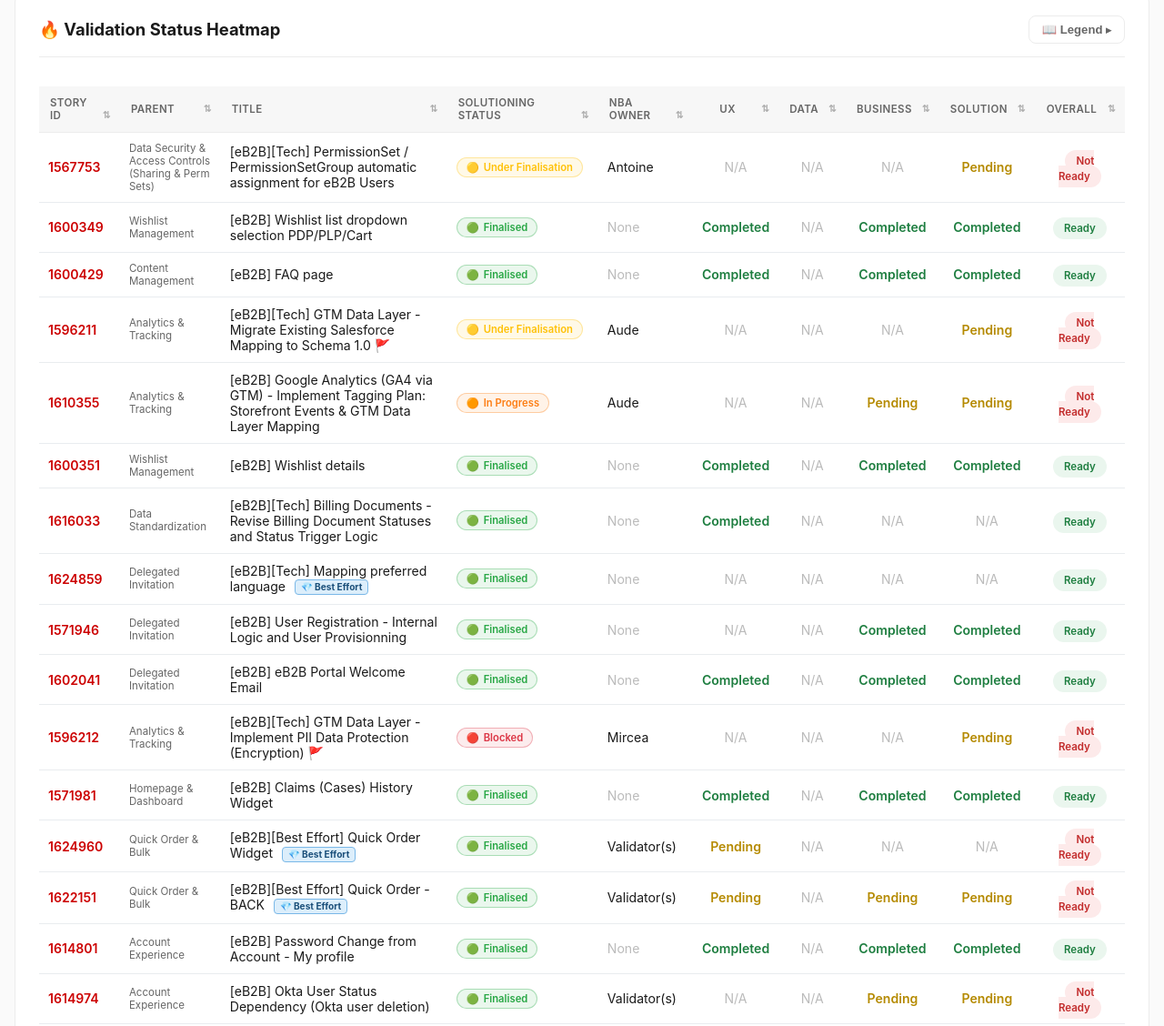
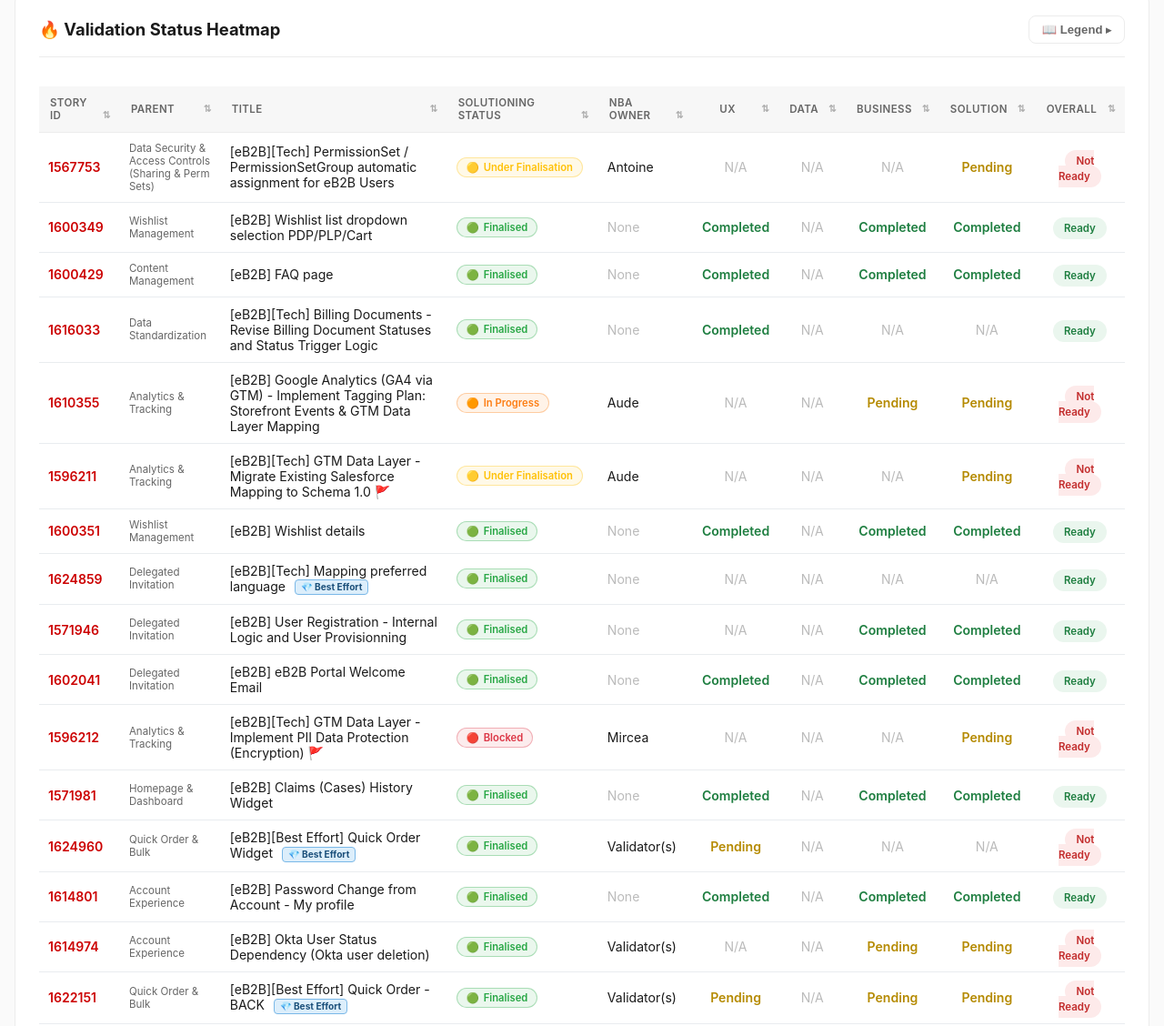
Before and after one commit to AudeCL/sprint24-validation-dashboard, a plain HTML site: page Sprint_Validation_Readiness.html in a window 1280 px wide. Shown: the part 964-2092 px from the top of the page at 91% size. Drawn offline with Linux system fonts and the light colour scheme.

Commit message:
Auto-refresh Sprint 24 dashboard from ADO (Nov 26 2026, 12:23 PM)

```diff
--- a/Sprint_Validation_Readiness.html
+++ b/Sprint_Validation_Readiness.html
@@ -759,7 +759,7 @@
             </div>
         </div>
         <div class="data-refresh-notice">
-            <strong>ℹ️ Data Refresh:</strong> ADO data last extracted on <strong>November 26, 2026 at 10:15 AM CET</strong>.
+            <strong>ℹ️ Data Refresh:</strong> ADO data last extracted on <strong>November 26, 2026 at 12:23 PM CET</strong>.
             Validations completed in ADO after this time may not be reflected yet. Dashboard will be refreshed periodically.
         </div>
     </div>
@@ -930,27 +930,27 @@
             {id:"1567753",title:"[eB2B][Tech] PermissionSet / PermissionSetGroup automatic assignment for eB2B Users",assignee:"Antoine",state:"Design Completed",tags:["Build","eB2B","Salesforce"],ux_ui:0,data_rel:0,t:0,u:0,d:0,b:0,sp:3,parent:"1562347"},
             {id:"1600349",title:"[eB2B] Wishlist list dropdown selection PDP/PLP/Cart",assignee:"Antoine",state:"Build Done",tags:["eB2B","Grooming-Done","UX"],ux_ui:1,data_rel:0,t:1,u:1,d:0,b:1,sp:3,parent:"1381461"},
             {id:"1600429",title:"[eB2B] FAQ page",assignee:"Antoine",state:"Build Done",tags:["eB2B","UX"],ux_ui:1,data_rel:0,t:1,u:1,d:0,b:1,sp:1,parent:"1381423"},
+            {id:"1616033",title:"[eB2B][Tech] Billing Documents - Revise Billing Document Statuses and Status Trigger Logic",assignee:"Antoine",state:"Build Done",tags:["eB2B","Grooming-Done","NoValidation","Tech","UX"],ux_ui:1,data_rel:0,t:0,u:1,d:0,b:0,sp:3,parent:"1381489"},
+            {id:"1610355",title:"[eB2B] Google Analytics (GA4 via GTM) - Implement Tagging Plan: Storefront Events & GTM Data Layer Mapping",assignee:"Aude",state:"In Design",tags:["eB2B"],ux_ui:0,data_rel:0,t:0,u:0,d:0,b:0,sp:13,parent:"1381364"},
             {id:"1596211",title:"[eB2B][Tech] GTM Data Layer - Migrate Existing Salesforce Mapping to Schema 1.0 🚩",assignee:"Aude",state:"Design Completed",tags:["eB2B","Grooming-Done"],ux_ui:0,data_rel:0,t:0,u:0,d:0,b:0,sp:5,parent:"1381364"},
-            {id:"1610355",title:"[eB2B] Google Analytics (GA4 via GTM) - Implement Tagging Plan: Storefront Events & GTM Data Layer Mapping",assignee:"Aude",state:"In Design",tags:["eB2B"],ux_ui:0,data_rel:0,t:0,u:0,d:0,b:0,sp:13,parent:"1381364"},
             {id:"1600351",title:"[eB2B] Wishlist details",assignee:"Riad",state:"In Build",tags:["eB2B","Grooming-Done","UX"],ux_ui:1,data_rel:0,t:1,u:1,d:0,b:1,sp:3,parent:"1381461"},
-            {id:"1616033",title:"[eB2B][Tech] Billing Documents - Revise Billing Document Statuses and Status Trigger Logic",assignee:"Hamza",state:"Build Done",tags:["eB2B","Grooming-Done","NoValidation","Tech","UX"],ux_ui:1,data_rel:0,t:0,u:1,d:0,b:0,sp:3,parent:"1381489"},
             {id:"1624859",title:"[eB2B][Tech] Mapping preferred language",assignee:"Hamza",state:"Ready to build",tags:["BestEffort","eB2B","Grooming-Done","NoValidation","Tech"],ux_ui:0,data_rel:0,t:0,u:0,d:0,b:0,sp:3,parent:"1381395"},
             {id:"1571946",title:"[eB2B] User Registration - Internal Logic and User Provisionning",assignee:"Mohammed-Mahmoud",state:"In Build",tags:["eB2B","Grooming-Done"],ux_ui:0,data_rel:0,t:1,u:0,d:0,b:1,sp:8,parent:"1381395"},
             {id:"1602041",title:"[eB2B] eB2B Portal Welcome Email",assignee:"Mohammed-Mahmoud",state:"Ready to build",tags:["eB2B","Grooming-Done","UX"],ux_ui:1,data_rel:0,t:1,u:1,d:0,b:1,sp:5,parent:"1381395"},
             {id:"1596212",title:"[eB2B][Tech] GTM Data Layer - Implement PII Data Protection (Encryption) 🚩",assignee:"Mircea",state:"In Design",tags:["Blocked","eB2B"],ux_ui:0,data_rel:0,t:0,u:0,d:0,b:0,sp:5,parent:"1381364"},
-            {id:"1571981",title:"[eB2B] Claims (Cases) History Widget",assignee:"Sara",state:"In Build",tags:["eB2B","Grooming-Done","UX"],ux_ui:1,data_rel:0,t:1,u:1,d:0,b:1,sp:3,parent:"1381411"},
+            {id:"1571981",title:"[eB2B] Claims (Cases) History Widget",assignee:"Sara",state:"Build Done",tags:["eB2B","Grooming-Done","UX"],ux_ui:1,data_rel:0,t:1,u:1,d:0,b:1,sp:3,parent:"1381411"},
             {id:"1624960",title:"[eB2B][Best Effort] Quick Order Widget",assignee:"",state:"Design Completed",tags:["BestEffort","eB2B","NoValidation"],ux_ui:1,data_rel:0,t:0,u:0,d:0,b:0,sp:3,parent:"1386887"},
+            {id:"1614801",title:"[eB2B] Password Change from Account - My profile",assignee:"",state:"Ready to build",tags:["eB2B","Grooming-Done","UX"],ux_ui:1,data_rel:0,t:1,u:1,d:0,b:1,sp:3,parent:"1381402"},
+            {id:"1614974",title:"[eB2B] Okta User Status Dependency (Okta user deletion)",assignee:"",state:"Design Completed",tags:["eB2B"],ux_ui:0,data_rel:0,t:0,u:0,d:0,b:0,sp:3,parent:"1381402"},
             {id:"1619322",title:"[eB2B][Change Request][Best Effort] Return Detailed Page - Revise Line Item Return quantities",assignee:"",state:"Ready to build",tags:["BestEffort","ChangeRequest","eB2B","Grooming-Done","UX"],ux_ui:1,data_rel:0,t:1,u:1,d:0,b:0,sp:2,parent:"1381476"},
             {id:"1622151",title:"[eB2B][Best Effort] Quick Order - BACK",assignee:"",state:"Design Completed",tags:["BestEffort","eB2B","UX"],ux_ui:1,data_rel:0,t:0,u:0,d:0,b:0,sp:8,parent:"1386887"},
-            {id:"1614801",title:"[eB2B] Password Change from Account - My profile",assignee:"",state:"Ready to build",tags:["eB2B","Grooming-Done","UX"],ux_ui:1,data_rel:0,t:1,u:1,d:0,b:1,sp:3,parent:"1381402"},
-            {id:"1614974",title:"[eB2B] Okta User Status Dependency (Okta user deletion)",assignee:"",state:"Design Completed",tags:["eB2B"],ux_ui:0,data_rel:0,t:0,u:0,d:0,b:0,sp:3,parent:"1381402"},
             {id:"1600347",title:"[eB2B] Wishlist list",assignee:"",state:"Ready for Sprint testing",tags:["eB2B","Grooming-Done","UX"],ux_ui:1,data_rel:0,t:1,u:1,d:0,b:1,sp:5,parent:"1381461"},
             {id:"1600422",title:"[eB2B] Wishlist Widget",assignee:"",state:"Ready for Sprint testing",tags:["eB2B","Grooming-Done","UX"],ux_ui:1,data_rel:0,t:1,u:1,d:0,b:1,sp:3,parent:"1381461"},
             {id:"1571963",title:"[eB2B] User Registration - Internal Salesforce Console User",assignee:"",state:"Design Completed",tags:["eB2B","UX"],ux_ui:1,data_rel:0,t:0,u:1,d:0,b:0,sp:2,parent:"1381395"},
             {id:"1571943",title:"[eB2B] User Registration - External Delegated User Invitation",assignee:"",state:"Ready to build",tags:["eB2B","Grooming-Done","UX"],ux_ui:1,data_rel:0,t:1,u:1,d:0,b:1,sp:5,parent:"1381395"},
             {id:"1602078",title:"[eB2B][Change Request] Bounce Email",assignee:"",state:"Ready to build",tags:["ChangeRequest","eB2B","Grooming-Done","UX"],ux_ui:1,data_rel:0,t:1,u:1,d:0,b:1,sp:2,parent:"1381486"},
             {id:"1602206",title:"[eB2B][Best Effort] CSV UI + Template Export",assignee:"",state:"Design Completed",tags:["BestEffort","eB2B","UX"],ux_ui:1,data_rel:0,t:0,u:1,d:0,b:0,sp:1,parent:"1386887"},
-            {id:"1602221",title:"[eB2B][Best Effort] CSV Bulk Upload",assignee:"",state:"Design Completed",tags:["BestEffort","eB2B","UX"],ux_ui:1,data_rel:0,t:0,u:0,d:0,b:0,sp:13,parent:"1386887"},
+            {id:"1602221",title:"[eB2B][Best Effort] CSV Bulk Upload",assignee:"",state:"Design Completed",tags:["BestEffort","eB2B","UX"],ux_ui:1,data_rel:0,t:0,u:1,d:0,b:0,sp:13,parent:"1386887"},
             {id:"1602281",title:"[eB2B][Best Effort] Quick Order - UI",assignee:"",state:"Design Completed",tags:["BestEffort","eB2B","UX"],ux_ui:1,data_rel:0,t:0,u:0,d:0,b:0,sp:3,parent:"1386887"},
             {id:"1603534",title:"[eB2B] Wishlist created from cart",assignee:"",state:"Ready for Sprint testing",tags:["eB2B","Grooming-Done","UX"],ux_ui:1,data_rel:0,t:1,u:1,d:0,b:1,sp:3,parent:"1381461"},
             {id:"1609521",title:"[eB2B] ContentSquare (via GTM) - UX Analytics, Heatmapping & Session Recording",assignee:"",state:"Ready for Sprint testing",tags:["eB2B","Grooming-Done","NoQA"],ux_ui:0,data_rel:0,t:1,u:0,d:0,b:1,sp:1,parent:"1381364"},
```
Also changed, not shown: index.html (+7 -7 lines).
